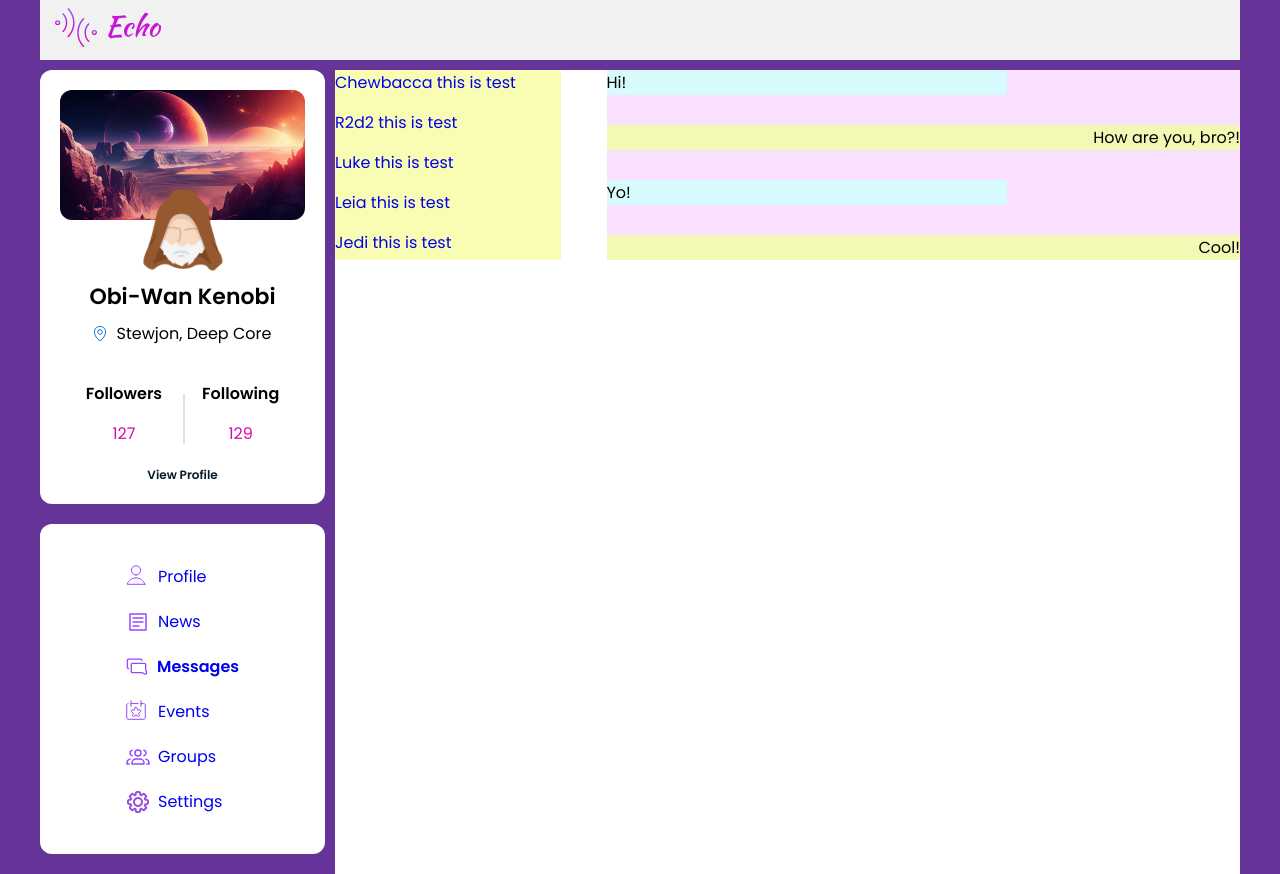
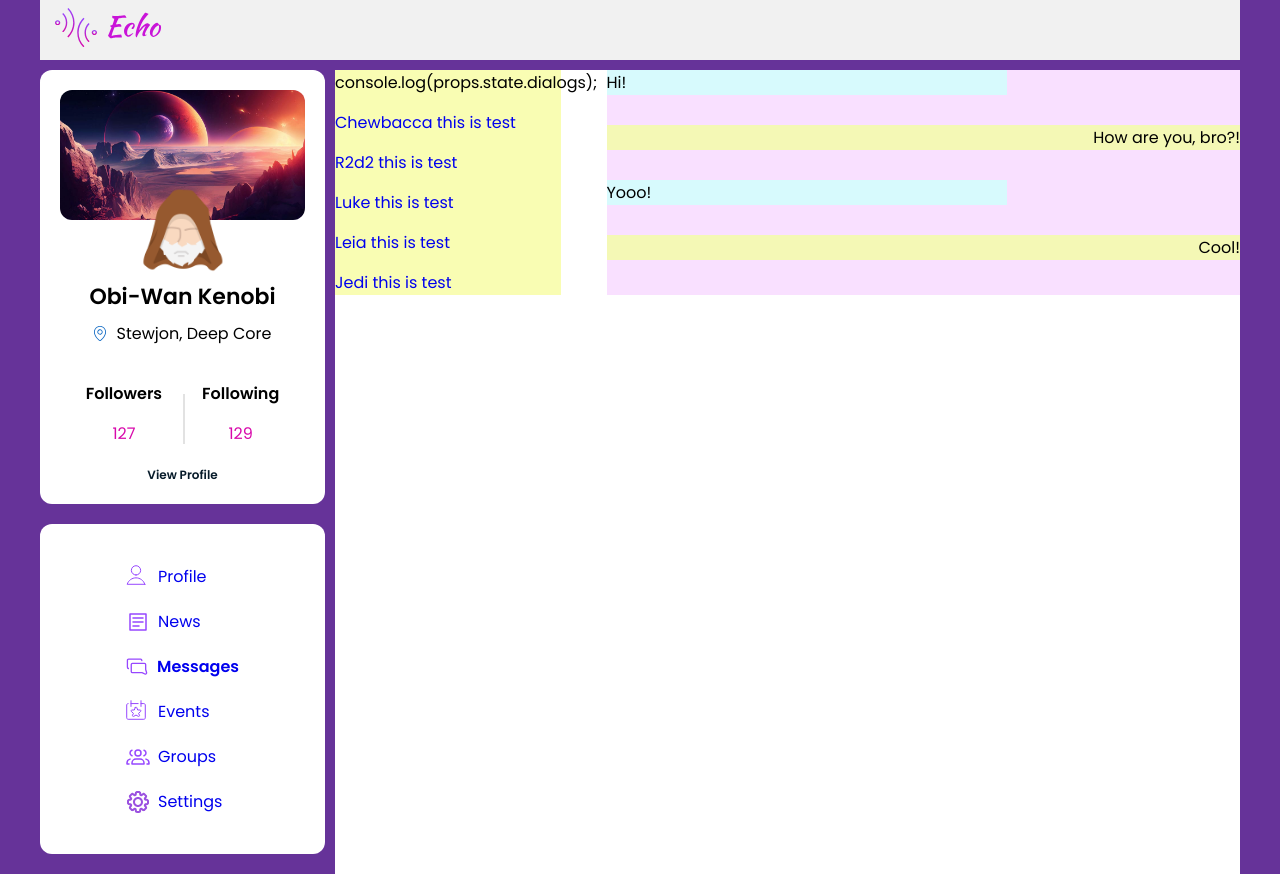
Before and after one commit to nadiageras-au/socialnetwork, a React (Create React App) app: page /dialogs in a window 1280 px wide. Built offline with nearby package versions, Linux system fonts and the light colour scheme.

Commit message:
create separate state for all components

```diff
--- a/src/App.tsx
+++ b/src/App.tsx
@@ -1,7 +1,6 @@
 import React from 'react';
 import './App.css';
 import {Header} from "./layouts/header/Header";
-// import {Navbar} from "./components/navbar/Navbar";
 import {Profile} from "./layouts/profile/Profile";
 import {Sidebar} from "./layouts/sidebar/Sidebar";
 import {Dialogs} from "./layouts/dialogs/Dialogs";
@@ -10,17 +9,36 @@ import {BrowserRouter, Route} from "react-router-dom";
 import {News} from "./layouts/news/News";
 import {Events} from "./layouts/events/Events";
 import {Settings} from "./layouts/settings/Settings";
+import {PostPropsType} from "./layouts/profile/myPosts/post/Post";
+import {DialogItemProps} from "./layouts/dialogs/dialog/Dialog";
+import {MessageProps} from "./layouts/dialogs/message/Message";
 
+export type DialogsPageStateProps = {
+    dialogs:Array<DialogItemProps>
+    messages: Array<MessageProps>
+}
+export type ProfilesPageStateProps = {
+    posts: Array<PostPropsType>
+}
 
-function App() {
+type StateProps = {
+    dialogsPage: Array<DialogsPageStateProps>
+    profilePage: Array<ProfilesPageStateProps>
+}
+
+type AppProps = any & {
+    state: StateProps
+}
+
+function App(props:AppProps) {
     return (
         <BrowserRouter>
             <div className="app-wrapper">
                 <Header/>
                 <Sidebar/>
                 <WrapperContent>
-                    <Route exact path='/dialogs' component={Dialogs}/>
-                    <Route path='/profile' component={Profile}/>
+                    <Route exact path='/dialogs' render={() => <Dialogs state={props.state.dialogsPage} />}/>
+                    <Route path='/profile' render={() => <Profile state={props.state.profilePage}/>}/>
                     <Route path='/news' component={News}/>
                     <Route path='/events' component={Events}/>
                     <Route path='/settings' component={Settings}/>
--- a/src/layouts/dialogs/Dialogs.tsx
+++ b/src/layouts/dialogs/Dialogs.tsx
@@ -1,24 +1,56 @@
 import React from 'react';
 import styled from "styled-components";
-import {DialogItem} from "./dialog/Dialog";
-import {Message} from "./message/Message";
+import {DialogItem, DialogItemProps} from "./dialog/Dialog";
+import {Message, MessageProps} from "./message/Message";
+import {DialogsPageStateProps} from "../../App";
 
-export const Dialogs = () => {
+// type DialogsStateProps = {
+//     dialogs: Array<DialogItemProps>
+//     messages: Array<MessageProps>
+// }
+type DialogsProps = {
+    state:DialogsPageStateProps
+}
+export const Dialogs = (props:DialogsProps) => {
+
+    // let dialogsData = [
+    //     {id:1, name: 'Chewbacca'},
+    //     {id:2, name: 'R2d2'},
+    //     {id:3, name: 'Luke'},
+    //     {id:4, name: 'Leia'},
+    //     {id:5, name: 'Jedi'},
+    // ]
+    //
+    // let messsagesData = [
+    //     {id:1, message: 'Hi!'},
+    //     {id:2, message: 'How are you, bro?!'},
+    //     {id:3, message: 'Yooo!'},
+    //     {id:4, message: 'Cool!'},
+    //
+    // ]
+
     return (
         <StyledDialogs>
             <DialogsList>
-                <DialogItem name="Chewbacca" id="1"/>
-                <DialogItem name="R2d2" id="2"/>
-                <DialogItem name="Luke" id="3"/>
-                <DialogItem name="Leia" id="4"/>
-                <DialogItem name="Jedi" id="5"/>
+                console.log(props.state.dialogs);
+                {
+
+                    props.state.dialogs.map(el=> {
+                        return <DialogItem name={el.name} id={el.id} key={el.id}/>
+
+                    })
+                }
+
+
 
             </DialogsList>
             <Messages>
-                <Message text="Hi!"/>
-                <Message text="How are you, bro?!"/>
-                <Message text="Yo!"/>
-                <Message text="Cool!"/>
+                {
+                    props.state.messages.map(msg => {
+                        return  <Message message={msg.message} key={msg.id} id={msg.id}/>
+                    })
+                }
+
             </Messages>
         </StyledDialogs>
     );
--- a/src/layouts/dialogs/dialog/Dialog.tsx
+++ b/src/layouts/dialogs/dialog/Dialog.tsx
@@ -1,10 +1,12 @@
 import React from 'react';
 import {NavLink} from "react-router-dom";
 
-type DialogItemProps = {
+export type DialogItemProps = {
     name: string
-    id:string
+    id:number
 }
+
+
 export const DialogItem:React.FC<DialogItemProps> = (props) => {
     let path= "/dialogs/" +props.id
     return (
--- a/src/layouts/dialogs/message/Message.tsx
+++ b/src/layouts/dialogs/message/Message.tsx
@@ -1,13 +1,14 @@
 import React from 'react';
 import styled from "styled-components";
 
-type MessageProps = {
-    text: string
+export type MessageProps = {
+    id:number
+    message: string
 }
-export const Message:React.FC<MessageProps> = ({text}) => {
+export const Message:React.FC<MessageProps> = ({id,message}) => {
     return (
         <StyledMessage>
-            {text}
+            {message}
         </StyledMessage>
     );
 };
--- a/src/layouts/profile/Profile.tsx
+++ b/src/layouts/profile/Profile.tsx
@@ -9,6 +9,8 @@ import {theme} from "../../styles/Theme.styled";
 import sendIcon from '../../assets/images/icons/send.svg'
 import photoIcon from '../../assets/images/icons/addPicture.svg'
 import videoIcon from '../../assets/images/icons/addVideo.svg.svg'
+import {PostPropsType} from "./myPosts/post/Post";
+
 
 
 
@@ -17,7 +19,14 @@ import videoIcon from '../../assets/images/icons/addVideo.svg.svg'
 //     name: string
 //     placeholder: string
 // }
-export const Profile = () => {
+
+type ProfileStateProps = {
+    posts: Array<PostPropsType>
+}
+type ProfileProps = {
+    state:ProfileStateProps
+}
+export const Profile = (props:ProfileProps) => {
     // const imgLink = "https://img.razrisyika.ru/kart/136/544000-fotografiy-v-horoshem-kachestve-26.jpg"
     // const avatarLink = "https://getwallpapers.com/wallpaper/full/5/4/c/1437228-free-kawaii-fox-wallpaper-1920x1200-xiaomi.jpg"
 
@@ -42,7 +51,7 @@ export const Profile = () => {
                 </StyledForm>
             </AddPost>
 
-            <MyPosts/>
+            <MyPosts posts={props.state.posts}/>
         </div>
     );
 };
--- a/src/layouts/profile/myPosts/post/Post.tsx
+++ b/src/layouts/profile/myPosts/post/Post.tsx
@@ -3,14 +3,12 @@ import styled from "styled-components";
 import {Icon} from "../../../../components/icon/IconSVG";
 import {Image} from "../../../../components/image/Image.styled"
 import avatar from '../../../../assets/images/avatars/jediObiWan.png'
-import madiaPost from '../../../../assets/images/photos/post01.jpg'
-import imgPost1 from "../../../../assets/images/photos/post01.jpg";
 
-
-type PostPropsType = {
+export type PostPropsType = {
+    id:number
     text: string
     media: string
-    postdateinfo: string
+    postDateInfo: string
     like: string
     comment: string
     share: string
@@ -24,7 +22,7 @@ export const Post = (props: PostPropsType) => {
                     <AvatarImg src={avatar}/>
                     <MetaData>
                         <PostAuthorName>Obi-Wan Kenobi</PostAuthorName>
-                        <Timeinfo>{props.postdateinfo}</Timeinfo>
+                        <Timeinfo>{props.postDateInfo}</Timeinfo>
                     </MetaData>
 
                 </WrapperLeft>
--- /dev/null
+++ b/src/redux/State.ts
@@ -0,0 +1,105 @@
+
+import {PostPropsType} from "./../layouts/profile/myPosts/post/Post";
+import imgPost1 from "./../assets/images/photos/post01.jpg";
+import imgPost2 from "./../assets/images/photos/post02.jpg";
+import imgPost3_0 from "./../assets/images/photos/post030.jpg";
+//import imgPost3_1 from "../../../assets/images/photos/post031.jpg"
+
+
+const text1 = "Lock on to him, R2. Master, General Grievous's ship is directly ahead Master, General Grievous's ship is directly ahead the one crawling with vulture droids. I see it. Oh, this is going to be easy. Oddball, do you copy? Copy, Red Leader. It's only because I'm so in love. No, it's because I'm so in love with you. So love has blinded you? That's not exactly what I meant. But it's probably true."
+const text2 = "Did you hear that? They've shut down the main reactor. We'll be destroyed for sure. This is madness! We're doomed! There'll be no escape for the Princess this time. What's that? Artoo! Artoo-Detoo, where are you? At last! Where have you been? They're heading in this direction. We don't want them here. Listen, why don't you wait out by the speeder. We don't want any trouble. I heartily agree with you sir. I suggest a new strategy, Artoo. Let the Wookiee win. Remember, a Jedi can feel the Force flowing through him. You mean it controls your actions? Partially. But it also obeys your commands. Hokey religions and ancient weapons are no match for a good blaster at your side, kid."
+const text3 = "Captain. Yes, sir? Tell them we wish to board at once. With all due respect, the Ambassadors for the Supreme Chancellor wish to board immediately. Yes, yes, of course, as you know, our blockade is perfectly legal, and we'd be happy to receive the Ambassador. Noooo! No given up General Ja Ja. Wesa tink of sometin. Hands up! My giv up. My giv up. There's always a bigger fish. The invasion is on schedule, My Lord. I have the Senate bogged down in procedures. They will have no choice but to accept your control of the system."
+
+
+
+// let postsData: PostPropsType[] = [
+//     {
+//         id: 1,
+//         text: text1,
+//         media: imgPost1,
+//         postDateInfo: "20 hours ago",
+//         like: "15",
+//         comment: "3",
+//         share: '18'
+//     },
+//     {id: 2,
+//         text: text2,
+//         media: imgPost2,
+//         postDateInfo: "3 days",
+//         like: "25", comment: "8",
+//         share: '1'},
+//     {
+//         id: 3,
+//         text: text3 ,
+//         media: imgPost3_0,
+//         postDateInfo: "1 week",
+//         like: "38",
+//         comment: "10",
+//         share: '34'
+//     },
+// ]
+//
+// let dialogsData = [
+//     {id:1, name: 'Chewbacca'},
+//     {id:2, name: 'R2d2'},
+//     {id:3, name: 'Luke'},
+//     {id:4, name: 'Leia'},
+//     {id:5, name: 'Jedi'},
+// ]
+//
+// let messagesData = [
+//     {id:1, message: 'Hi!'},
+//     {id:2, message: 'How are you, bro?!'},
+//     {id:3, message: 'Yooo!'},
+//     {id:4, message: 'Cool!'},
+// ]
+
+let state = {
+    profilePage: {
+        posts:[
+            {
+                id: 1,
+                text: text1,
+                media: imgPost1,
+                postDateInfo: "20 hours ago",
+                like: "15",
+                comment: "3",
+                share: '18'
+            },
+            {id: 2,
+                text: text2,
+                media: imgPost2,
+                postDateInfo: "3 days",
+                like: "25", comment: "8",
+                share: '1'},
+            {
+                id: 3,
+                text: text3 ,
+                media: imgPost3_0,
+                postDateInfo: "1 week",
+                like: "38",
+                comment: "10",
+                share: '34'
+            },
+        ]
+    },
+    dialogsPage: {
+        dialogs:[
+            {id:1, name: 'Chewbacca'},
+            {id:2, name: 'R2d2'},
+            {id:3, name: 'Luke'},
+            {id:4, name: 'Leia'},
+            {id:5, name: 'Jedi'},
+        ],
+        messages: [
+            {id:1, message: 'Hi!'},
+            {id:2, message: 'How are you, bro?!'},
+            {id:3, message: 'Yooo!'},
+            {id:4, message: 'Cool!'},
+        ]
+    }
+
+
+}
+
+export default state
```
Also changed, not shown: src/index.tsx (+57 -1 lines), src/layouts/profile/myPosts/MyPosts.tsx (+54 -14 lines).
